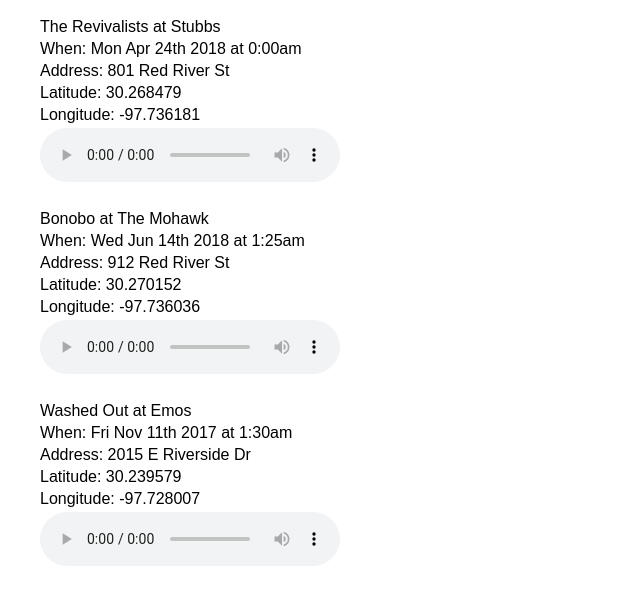
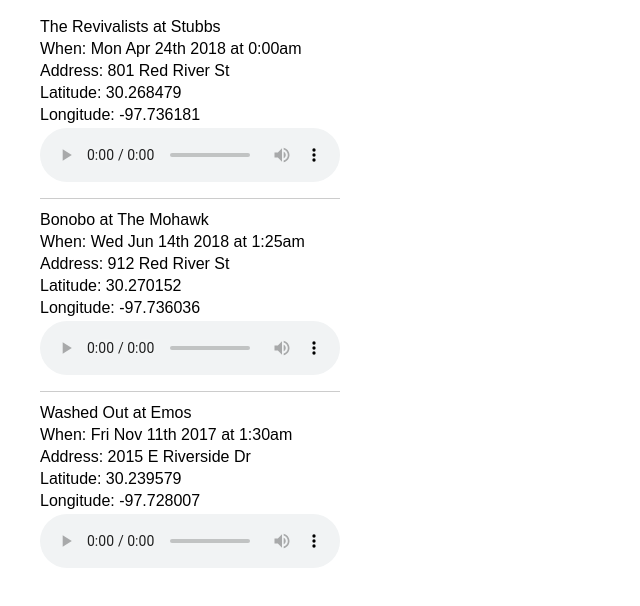
Before and after one commit to mrjasonweaver/showmap, a React (Create React App) app: page / in a window 1280 px wide. Shown: the top 606 px of the page, without its empty margins (0-640 px from the left). Built offline with nearby package versions, Linux system fonts and the light colour scheme.

Commit message:
better separation styles for showlist: WIP

```diff
--- a/src/App.css
+++ b/src/App.css
@@ -6,13 +6,21 @@
   font-size: large;
 }
 
+.showlist {
+  max-width: 300px;
+}
+
 .showlist li {
   list-style-type: none;
 }
 
 .showlist ul {
-  margin-bottom: 20px;
-  padding-left: 0;
+  margin-bottom: 10px;
+  padding: 0 0 10px 0;
+  border-bottom: 1px solid #ccc;
+}
+.showlist li:last-child ul {
+  border-bottom: none;
 }
 
 .showlist ul li {
```
